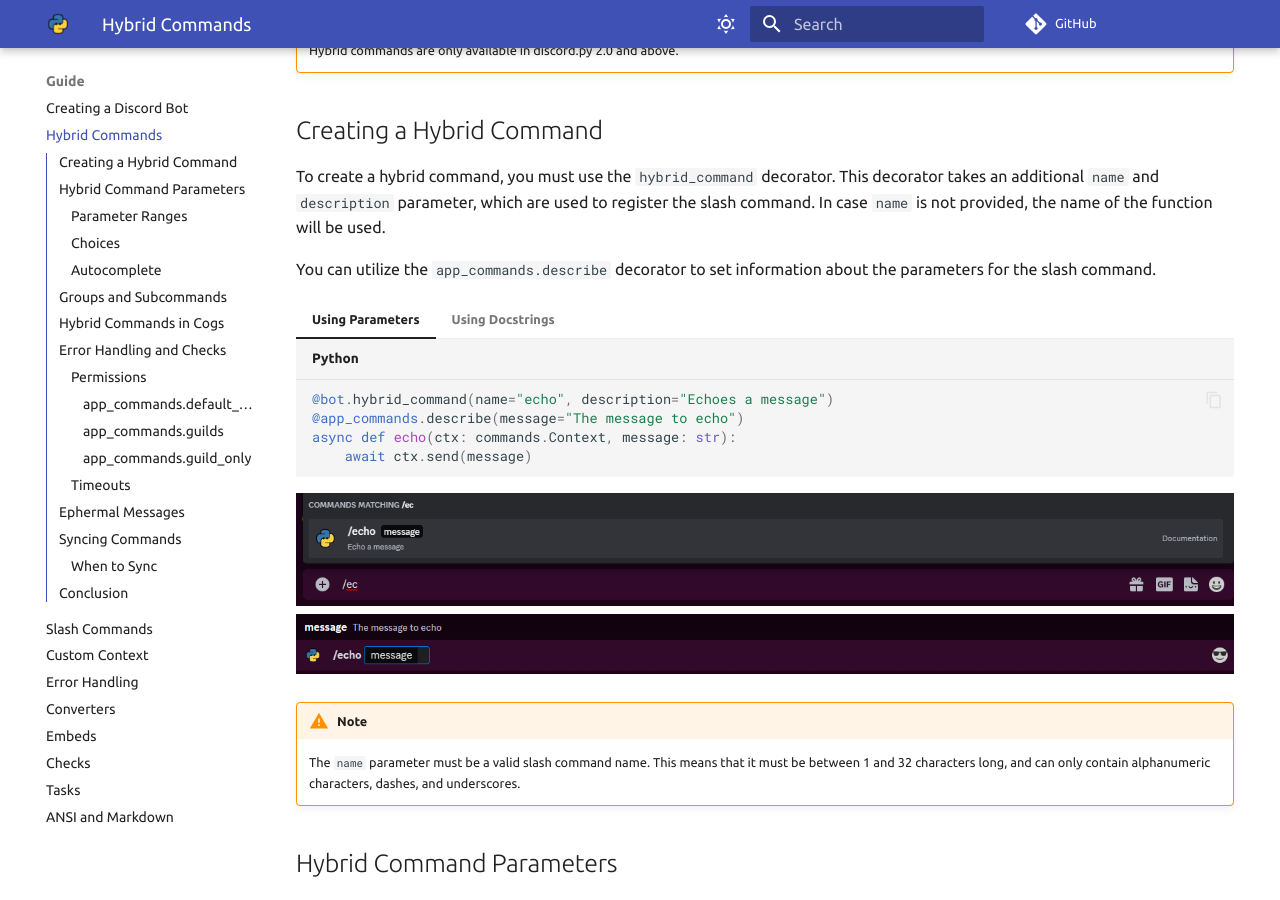
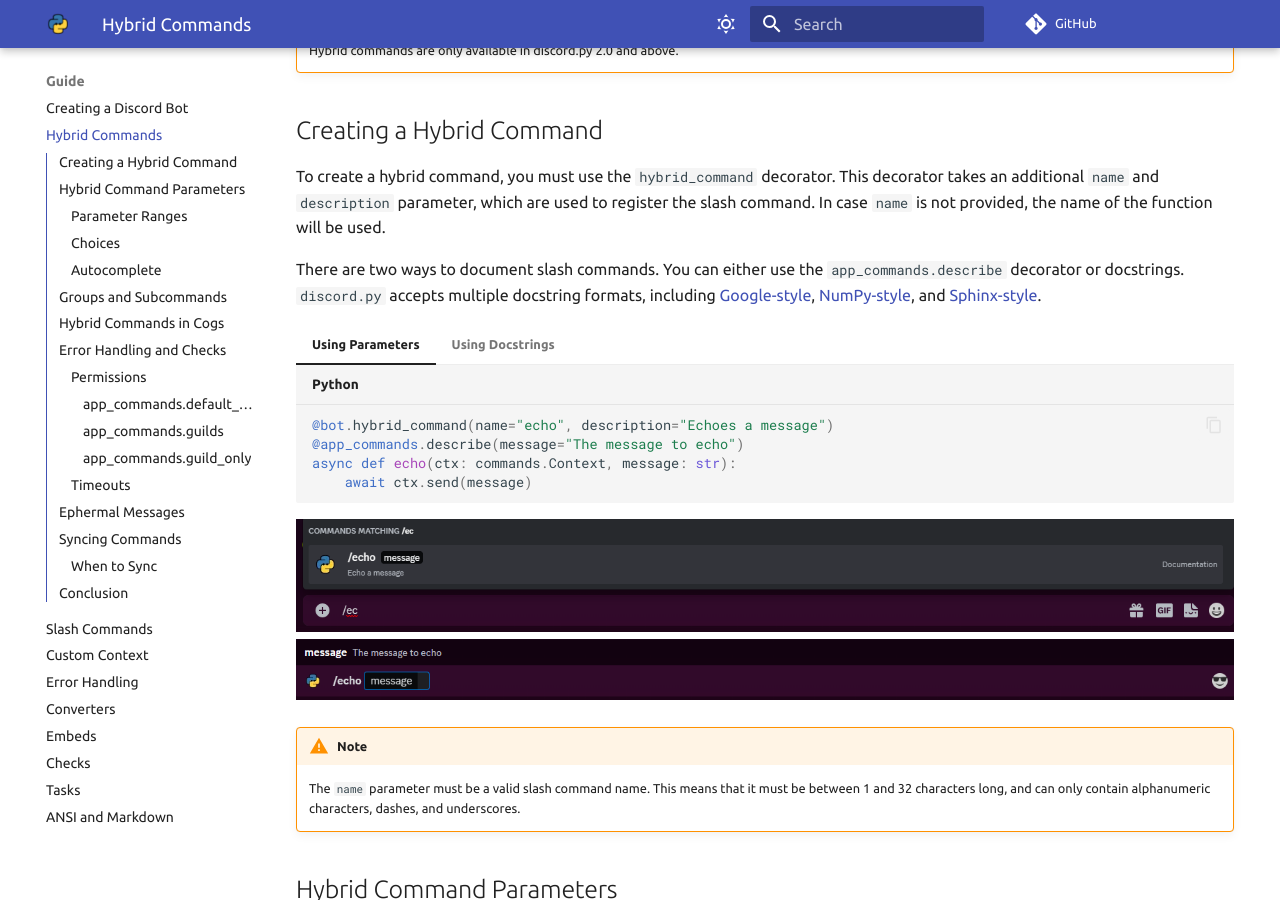
Before and after one commit to FallenDeity/discord.py-masterclass, an MkDocs documentation site: the page built from docs/hybrid-commands.md, in a window 1280 px wide and 900 px high, scrolled down 585 px. Built offline with MkDocs 1.6.1 and Material for MkDocs 9.7.7, drawn with Linux system fonts in a browser that asks for light colours; comment, search, counter and statistics services are not loaded.

Commit message:
refactor: copy docstring explanation to hybrid commands
Taken from slash-commands.md

````diff
--- a/docs/hybrid-commands.md
+++ b/docs/hybrid-commands.md
@@ -12,7 +12,7 @@ Hybrid commands are commands that can be used both as a slash command and as a r
 
 To create a hybrid command, you must use the `hybrid_command` decorator. This decorator takes an additional `name` and `description` parameter, which are used to register the slash command. In case `name` is not provided, the name of the function will be used.
 
-You can utilize the `app_commands.describe` decorator to set information about the parameters for the slash command.
+There are two ways to document slash commands. You can either use the `app_commands.describe` decorator or docstrings. `discord.py` accepts multiple docstring formats, including [Google-style](https://google.github.io/styleguide/pyguide.html#383-functions-and-methods), [NumPy-style](https://numpydoc.readthedocs.io/en/stable/format.html#parameters), and [Sphinx-style](https://www.sphinx-doc.org/en/master/usage/domains/python.html#info-field-lists).
 
 === "Using Parameters"
 
@@ -39,9 +39,6 @@ You can utilize the `app_commands.describe` decorator to set information about t
         """
         await ctx.send(message)
     ```
-
-    !!! note "Note"
-        Docstrings can be formatted in either [Google-style](https://google.github.io/styleguide/pyguide.html#383-functions-and-methods), [NumPy-style](https://numpydoc.readthedocs.io/en/stable/format.html#parameters), or [Sphinx-style](https://www.sphinx-doc.org/en/master/usage/domains/python.html#info-field-lists). They will be parsed and used to set the slash command's parameters.
 
 ![Command Description](assets/hybrid-commands/command-desc.png){: style="width: 100%;"}
 ![Command Parameters](assets/hybrid-commands/param-desc.png){: style="width: 100%;"}
````
